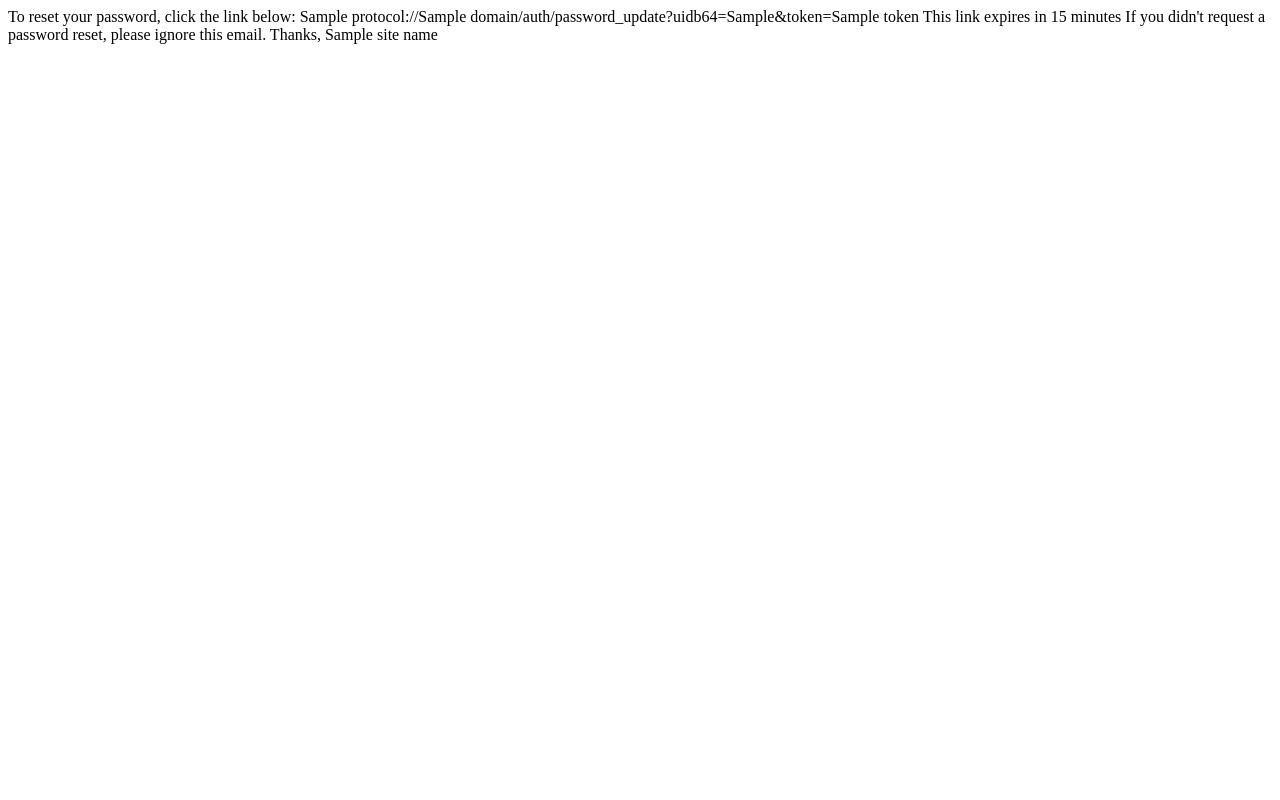
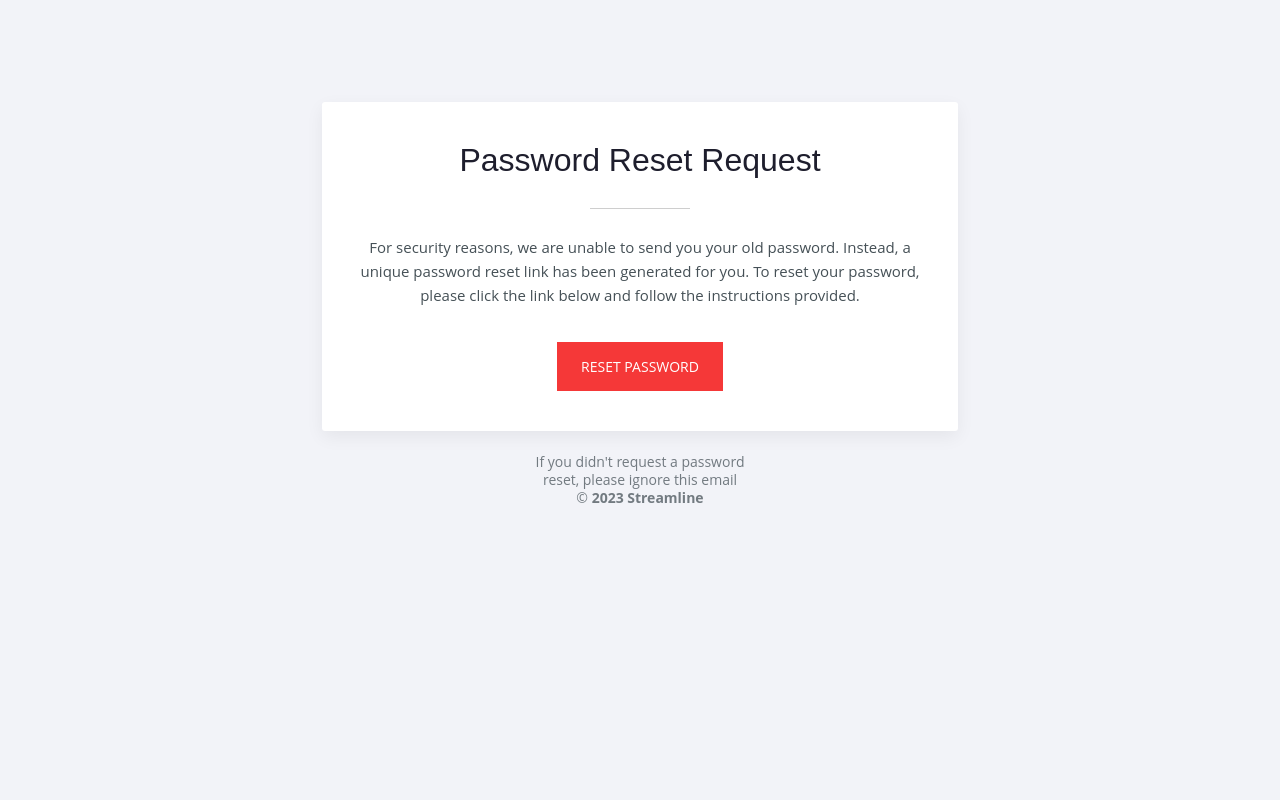
Before and after one commit to Joshdb-18/Streamline_API, a Django app: template authentication/templates/user/password_reset_email.html in a window 1280 px wide. Run offline with Django 4.2, Linux system fonts and the light colour scheme; the template is opened without the code that fills it: most values are stand-ins (such as "Sample title", 1, 10 or a date in 2020); data that the repository does not hold is empty.

Commit message:
Email template for reset password added :white_check_mark:

```diff
--- a/authentication/models.py
+++ b/authentication/models.py
@@ -10,6 +10,7 @@ from django.contrib.auth.models import (
 )
 from django.contrib.auth.hashers import make_password, check_password
 from django.db import models
+from django.utils import timezone
 
 
 class UserManager(BaseUserManager):
@@ -47,6 +48,7 @@ class UserAccount(AbstractBaseUser, PermissionsMixin):
     username = models.CharField(max_length=178, unique=True)
     password = models.CharField(max_length=178)
     is_verified = models.BooleanField(default=False)
+    date_joined = models.DateTimeField(default=timezone.now)
     token = models.UUIDField(default=uuid.uuid4, editable=False)
     is_superuser = models.BooleanField(default=False)
     is_staff = models.BooleanField(default=False)
--- a/authentication/templates/user/confirm_email.html
+++ b/authentication/templates/user/confirm_email.html
@@ -79,7 +79,7 @@ background-color: #f6f6f6;
 									</tr>
 									<tr style="font-family: 'Helvetica Neue',Helvetica,Arial,sans-serif; box-sizing: border-box; font-size: 14px; margin: 0;">
 										<td class="content-block" itemprop="handler" itemscope itemtype="http://schema.org/HttpActionHandler" style="font-family: 'Helvetica Neue',Helvetica,Arial,sans-serif; box-sizing: border-box; font-size: 14px; vertical-align: top; margin: 0; padding: 0 0 20px;" valign="top">
-											<a href="http://{{ site_url }}/auth/verify/{{ token }}/" class="btn-primary" itemprop="url" style="font-family: 'Helvetica Neue',Helvetica,Arial,sans-serif; box-sizing: border-box; font-size: 14px; color: #FFF; text-decoration: none; line-height: 2em; font-weight: bold; text-align: center; cursor: pointer; display: inline-block; border-radius: 5px; text-transform: capitalize; background-color: #348eda; margin: 0; border-color: #348eda; border-style: solid; border-width: 10px 20px;">Confirm email address</a>
+											<a href="https://{{ site_url }}/auth/verify/{{ token }}/" class="btn-primary" itemprop="url" style="font-family: 'Helvetica Neue',Helvetica,Arial,sans-serif; box-sizing: border-box; font-size: 14px; color: #FFF; text-decoration: none; line-height: 2em; font-weight: bold; text-align: center; cursor: pointer; display: inline-block; border-radius: 5px; text-transform: capitalize; background-color: #348eda; margin: 0; border-color: #348eda; border-style: solid; border-width: 10px 20px;">Confirm email address</a>
 										</td>
 									</tr>
 									<tr style="font-family: 'Helvetica Neue',Helvetica,Arial,sans-serif; box-sizing: border-box; font-size: 14px; margin: 0;">
--- a/authentication/templates/user/password_reset_email.html
+++ b/authentication/templates/user/password_reset_email.html
@@ -1,12 +1,70 @@
-{% autoescape off %}
-To reset your password, click the link below:
+<!doctype html>
+<html lang="en-US">
 
-{{ protocol }}://{{ domain }}/auth/password_update?uidb64={{ uidb64 }}&token={{ token }}
+<head>
+    <meta content="text/html; charset=utf-8" http-equiv="Content-Type" />
+    <title>Reset Password</title>
+    <meta name="description" content="Reset Password Email Template.">
+    <style type="text/css">
+        a:hover {text-decoration: underline !important;}
+    </style>
+</head>
 
-This link expires in 15 minutes
+<body marginheight="0" topmargin="0" marginwidth="0" style="margin: 0px; background-color: #f2f3f8;" leftmargin="0">
+    <!--100% body table-->
+    <table cellspacing="0" border="0" cellpadding="0" width="100%" bgcolor="#f2f3f8"
+        style="@import url(https://fonts.googleapis.com/css?family=Rubik:300,400,500,700|Open+Sans:300,400,600,700); font-family: 'Open Sans', sans-serif;">
+        <tr>
+            <td>
+                <table style="background-color: #f2f3f8; max-width:670px;  margin:0 auto;" width="100%" border="0"
+                    align="center" cellpadding="0" cellspacing="0">
+                    <tr>
+                        <td style="height:80px;">&nbsp;</td>
+                    </tr>
+                    <tr>
+                        <td style="height:20px;">&nbsp;</td>
+                    </tr>
+                    <tr>
+                        <td>
+                            <table width="95%" border="0" align="center" cellpadding="0" cellspacing="0"
+                                style="max-width:670px;background:#fff; border-radius:3px; text-align:center;-webkit-box-shadow:0 6px 18px 0 rgba(0,0,0,.06);-moz-box-shadow:0 6px 18px 0 rgba(0,0,0,.06);box-shadow:0 6px 18px 0 rgba(0,0,0,.06);">
+                                <tr>
+                                    <td style="height:40px;">&nbsp;</td>
+                                </tr>
+                                <tr>
+                                    <td style="padding:0 35px;">
+                                        <h1 style="color:#1e1e2d; font-weight:500; margin:0;font-size:32px;font-family:'Rubik',sans-serif;">Password Reset Request</h1>
+                                        <span
+                                            style="display:inline-block; vertical-align:middle; margin:29px 0 26px; border-bottom:1px solid #cecece; width:100px;"></span>
+                                        <p style="color:#455056; font-size:15px;line-height:24px; margin:0;">
+                                             For security reasons, we are unable to send you your old password. Instead, a unique password reset link has been generated for you. To reset your password, please click the link below and follow the instructions provided.
+                                        </p>
+                                        <a href="{{ protocol }}://{{ domain }}/auth/password_update?uidb64={{ uidb64 }}&token={{ token }}"
+                                             style="background:#F53838;text-decoration:none !important; font-weight:500; margin-top:35px; color:#fff;text-transform:uppercase; font-size:14px;padding:15px 24px;display:inline-block;border-radius:0;">Reset
+                                            Password</a>
+                                    </td>
+                                </tr>
+                                <tr>
+                                    <td style="height:40px;">&nbsp;</td>
+                                </tr>
+                            </table>
+                        </td>
+                    <tr>
+                        <td style="height:20px;">&nbsp;</td>
+                    </tr>
+                    <tr>
+                        <td style="text-align:center;">
+                            <p style="font-size:14px; color:rgba(69, 80, 86, 0.7411764705882353); line-height:18px; margin:0 0 0;">If you didn't request a password<br> reset, please ignore this email<br> &copy; <strong>2023 Streamline</strong></p>
+                        </td>
+                    </tr>
+                    <tr>
+                        <td style="height:80px;">&nbsp;</td>
+                    </tr>
+                </table>
+            </td>
+        </tr>
+    </table>
+    <!--/100% body table-->
+</body>
 
-If you didn't request a password reset, please ignore this email.
-
-Thanks,
-{{ site_name }}
-{% endautoescape %}
+</html>
```
Also changed, not shown: authentication/views.py (+5 -7 lines).
